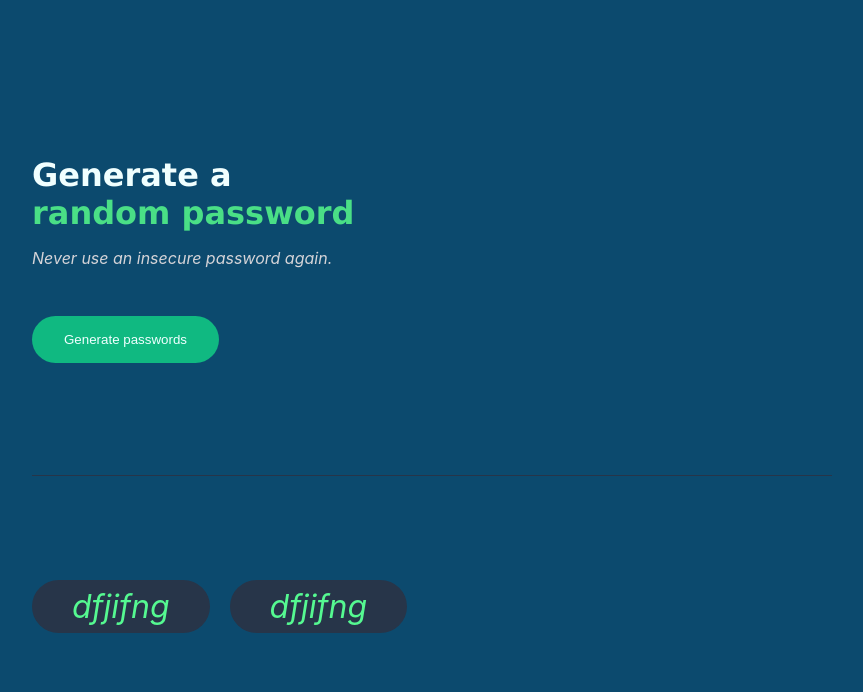
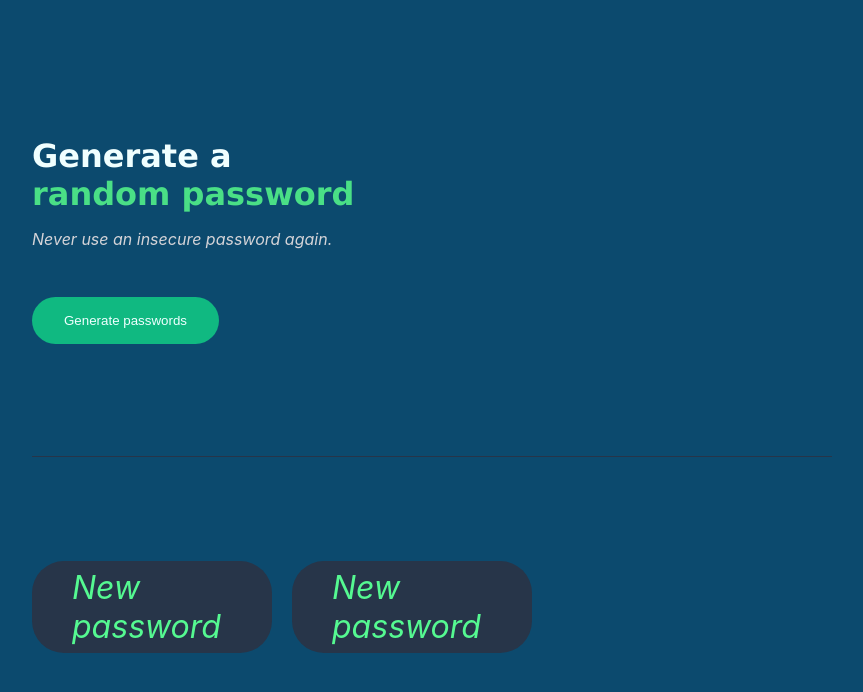
Before and after one commit to mdzemesh/Password_Generator, a plain HTML site: page index.html in a window 1280 px wide. Shown: the whole page, without its empty margins (358-1221 px from the left). Drawn offline with Linux system fonts and the light colour scheme.

Commit message:
update initial password button

```diff
--- a/index.html
+++ b/index.html
@@ -11,8 +11,8 @@
             <button id="generate-el" onclick="generate()">Generate passwords</button>
             <p id="stroke"></p>
             <div class="passwords">
-                <p class="password-box" id="box-1">dfjifng</p>
-                <p class="password-box" id="box-2">dfjifng</p>
+                <p class="password-box" id="box-1">New password</p>
+                <p class="password-box" id="box-2">New password</p>
             </div>
         </div>
         <script src="index.js"></script>
```
